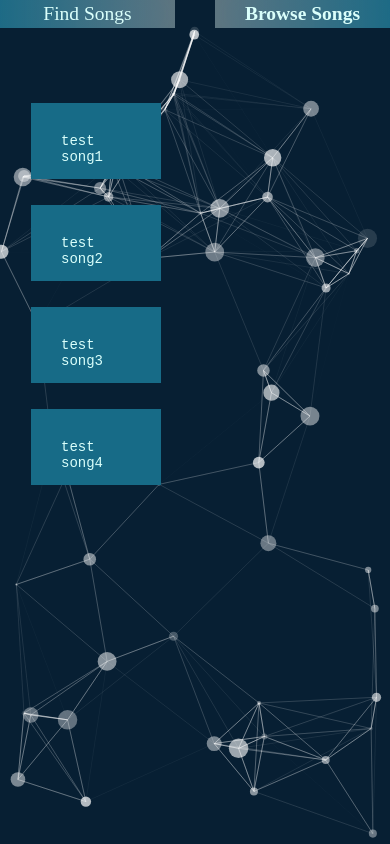
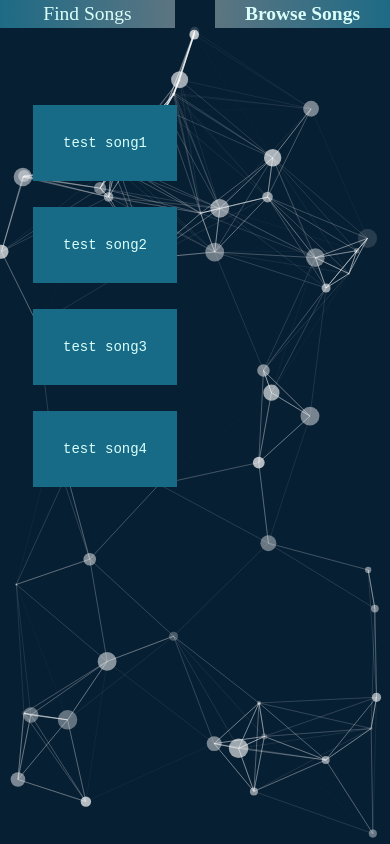
Before and after one commit to aloshon/theadvocator, a React Native app: screen / in a window 390 px wide. Both pictures are taken after a click on the element "Browse Songs". Built offline with nearby package versions, Linux system fonts and the light colour scheme.

Commit message:
adjust styling

```diff
--- a/Browse.tsx
+++ b/Browse.tsx
@@ -16,14 +16,15 @@ export const Browse  = ({songs, currentTheme}: BrowseProps) => {
   const styles = StyleSheet.create({
     container: {
       flex: 1,
+      order: 2,
       paddingTop: 40,
-      margin: 10,
+      margin: 12,
       width: "80%",
       paddingHorizontal: 20,
       // justifyContent: 'center',
       // flexDirection: "column",
-      // alignItems: "center",
-      alignItems: "flex-start",
+      alignItems: "center",
+      // alignItems: "flex-start",
       flexDirection: "row",
       flexWrap: "wrap",
     },
@@ -35,9 +36,9 @@ export const Browse  = ({songs, currentTheme}: BrowseProps) => {
     item: {
       marginTop: 24,
       padding: 30,
-      width: "90%",
+      minwWidth: "100%",
       backgroundColor: currentTheme.primary,
-      // margin: "auto",
+
       fontSize: '3 em',
       color: currentTheme.fontColor,
       flex: 1,
```
